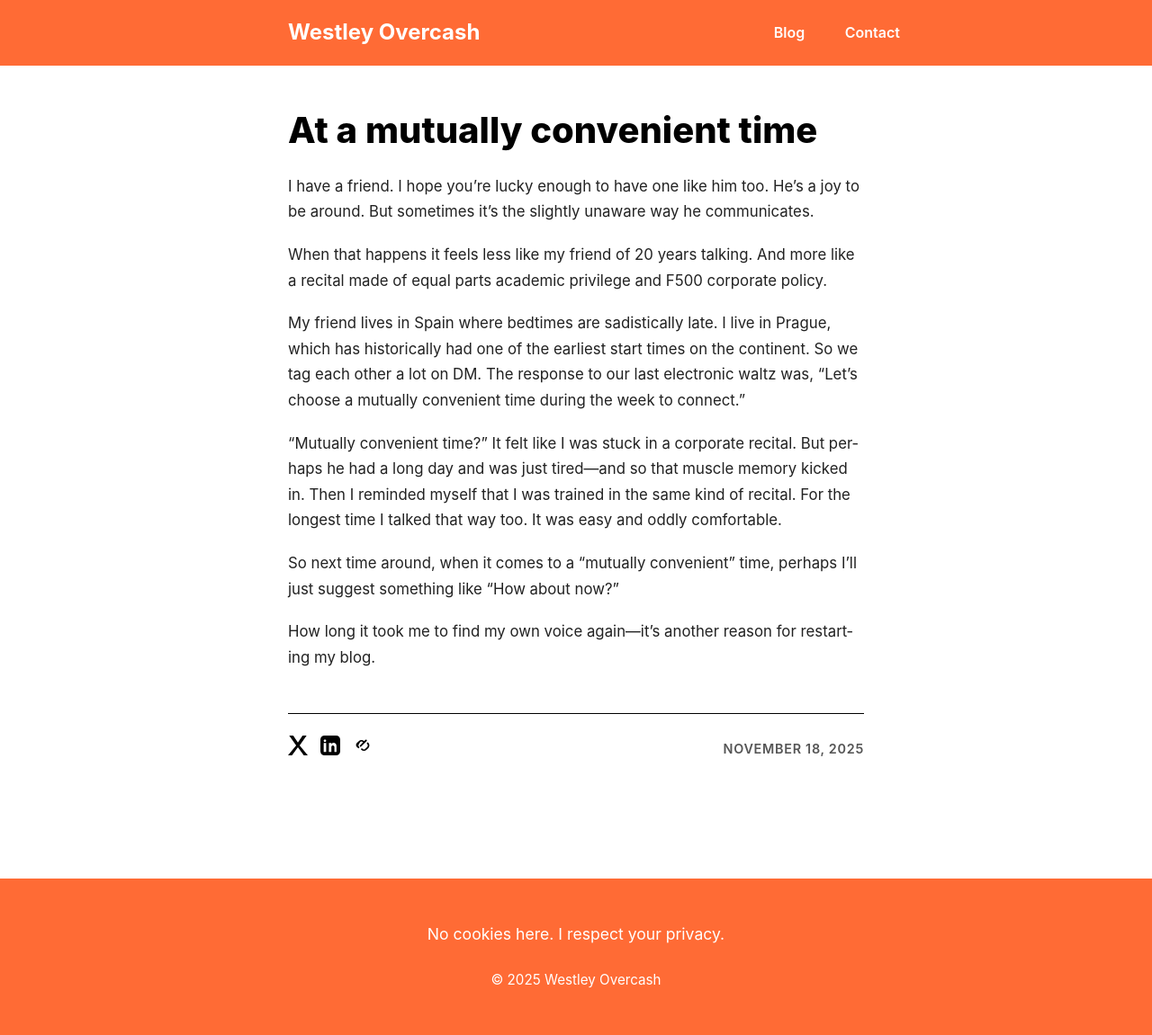
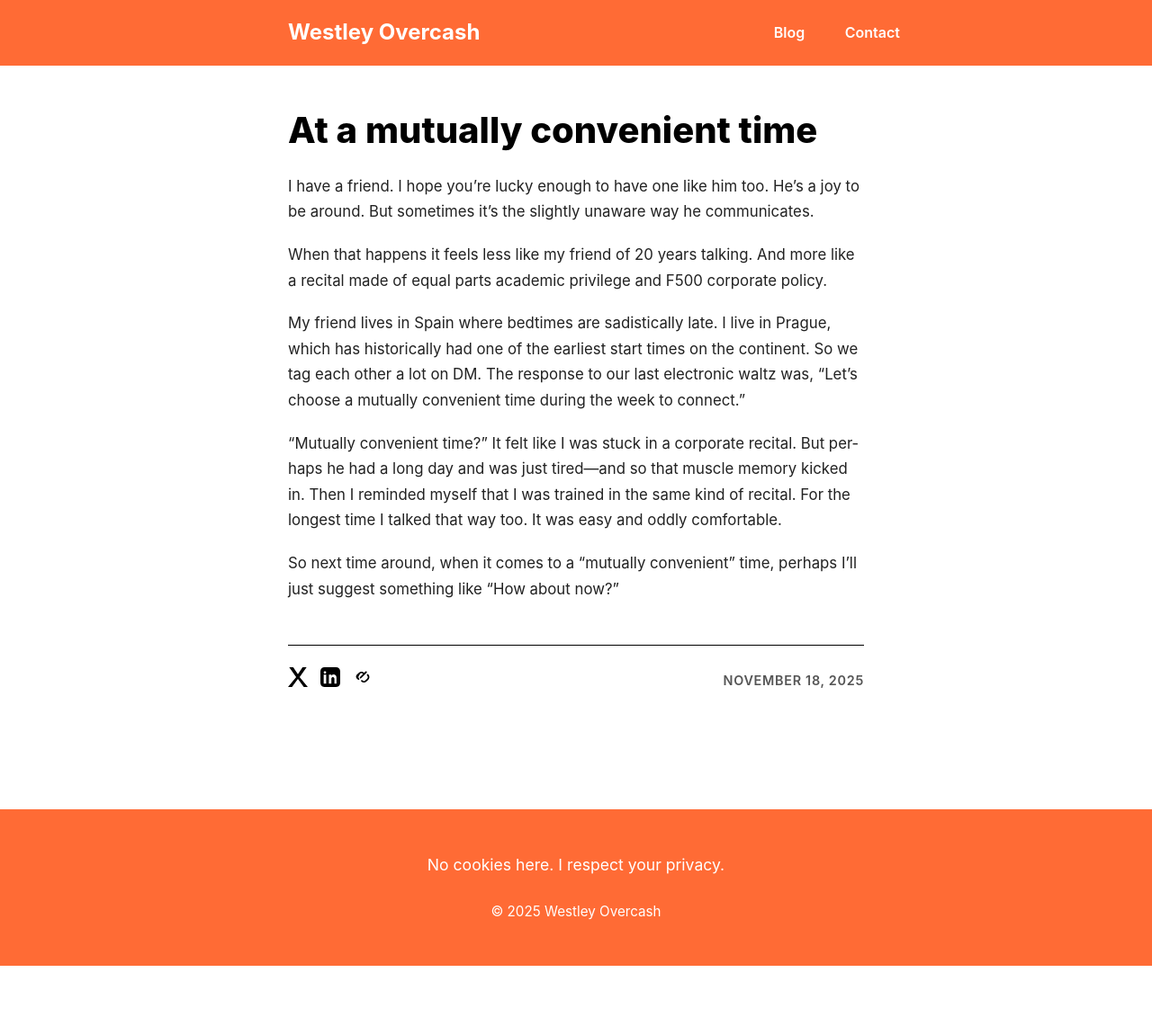
Before and after one commit to westleyovercash/westleyovercash.github.io, a Jekyll site: the page built from _posts/2025-11-18-at-a-mutually-convenient-time.md, in a window 1280 px wide. Shown: the whole page at 90% size. Built offline with Jekyll 4.4.1, drawn with Linux system fonts in a browser that asks for light colours; after the commit the page ends 1074 px from its top, so only the background shows below that.

Commit message:
Update 2025-11-18-at-a-mutually-convenient-time.md

```diff
--- a/_posts/2025-11-18-at-a-mutually-convenient-time.md
+++ b/_posts/2025-11-18-at-a-mutually-convenient-time.md
@@ -12,5 +12,3 @@ My friend lives in Spain where bedtimes are sadistically late. I live in Prague,
 "Mutually convenient time?" It felt like I was stuck in a corporate recital. But perhaps he had a long day and was just tired—and so that muscle memory kicked in. Then I reminded myself that I was trained in the same kind of recital. For the longest time I talked that way too. It was easy and oddly comfortable.
 
 So next time around, when it comes to a "mutually convenient" time, perhaps I'll just suggest something like "How about now?"
-
-How long it took me to find my own voice again—it's another reason for restarting my blog.
```
